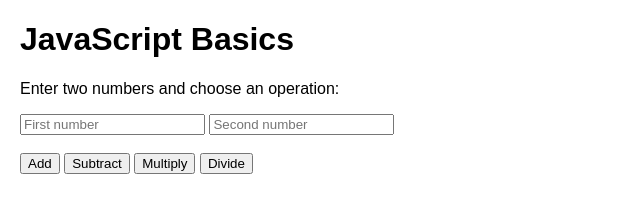
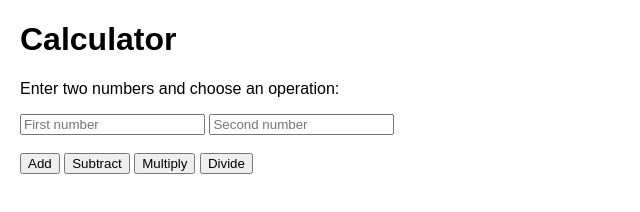
Before and after one commit to Powerlearnproject/week-3-javascript-mike-PG65, a plain HTML site: page index.html in a window 1280 px wide. Shown: the whole page, without its empty margins (0-640 px from the left). Drawn offline with Linux system fonts and the light colour scheme.

Commit message:
add the changes in index.html

```diff
--- a/index.html
+++ b/index.html
@@ -20,7 +20,7 @@
     </style>
 </head>
 <body>
-    <h1>JavaScript Basics</h1>
+    <h1>Calculator</h1>
     <p>Enter two numbers and choose an operation:</p>
     <input type="number" id="num1" placeholder="First number">
     <input type="number" id="num2" placeholder="Second number">
```
